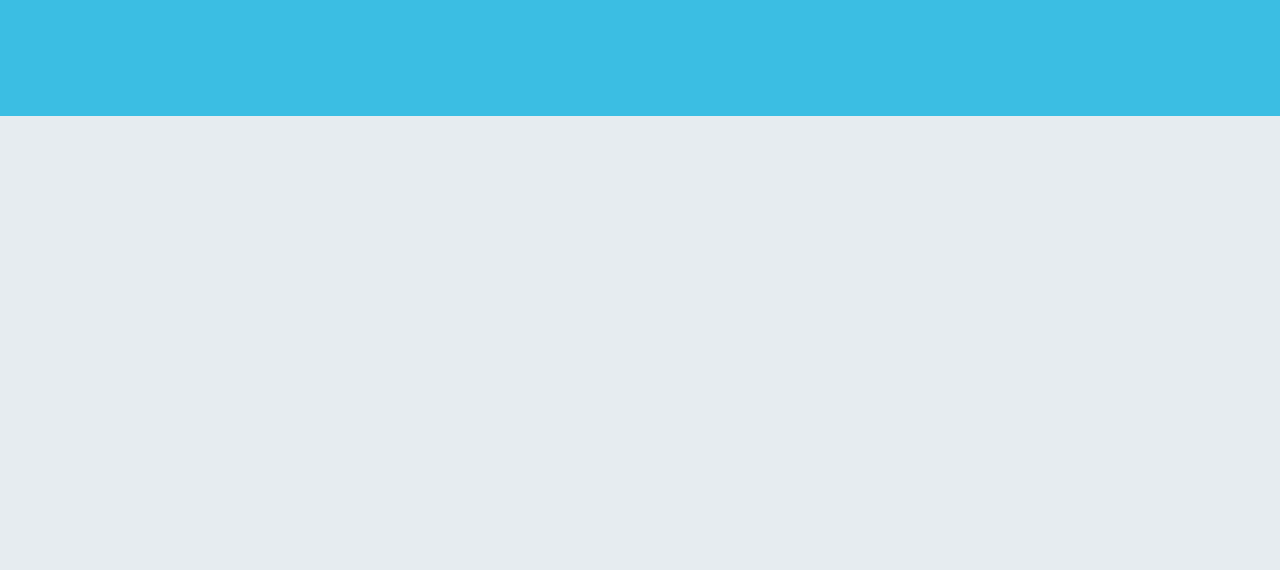
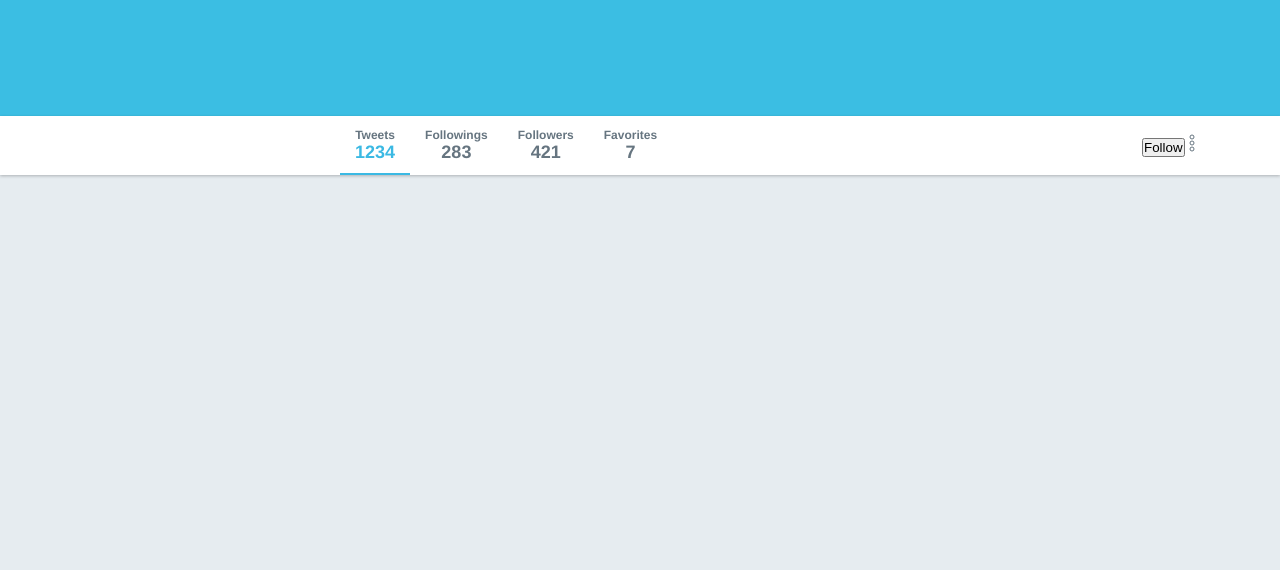
Before and after one commit to cmrib/twitter-interface, a plain HTML site: page index.html in a window 1280 px wide. Shown: the part 230-800 px from the top of the page. Drawn offline with Linux system fonts and the light colour scheme.

Commit message:
add status bar

```diff
--- a/index.html
+++ b/index.html
@@ -39,6 +39,43 @@
         <h1>Twitter do Cicero</h1>
     </div>
 
+    <div class="bar">
+        <div class="content">
+
+            <ul>
+                <li class="active">
+                    <span>Tweets</span>
+                    <strong>1234</strong>
+                </li>
+
+                <li>
+                    <span>Followings</span>
+                    <strong>283</strong>
+                </li>
+
+                <li>
+                    <span>Followers</span>
+                    <strong>421</strong>
+                </li>
+
+                <li>
+                    <span>Favorites</span>
+                    <strong>7</strong>
+                </li>
+            </ul>
+
+
+            <div class="actions">
+                <button>Follow</button>
+                <img src="/images/more.svg" alt="">
+            </div>
+
+
+        </div>
+
+
+    </div>
+
 </body>
 
 </html>
--- a/style.css
+++ b/style.css
@@ -1,10 +1,10 @@
-*{
+* {
     margin: 0;
     padding: 0;
     box-sizing: border-box;
 }
 
-body{
+body {
     background: #e6ecf0;
     font-family: 'Helvetica Neue', 'Helvetica', Arial, sans-serif;
     text-rendering: optimizeLegibility !important;
@@ -16,34 +16,33 @@ input, button {
 }
 
 /* Para fazer o container central da página, utlizar isso aqui \/ */
-.content{
+.content {
     max-width: 1170px;
     margin: 0 auto;
     padding: 0 30px;
 }
 
-header#main-header .content{
+header#main-header .content {
     display: flex;
     align-items: center;
     justify-content: space-between;
     height: 100%
 }
 
-header#main-header{
+header#main-header {
     background: #fff;
     height: 46px;
-    box-shadow: 0 1px 1px (rgba(0, 0, 0, 0.25));
+    box-shadow: 0 1px 1px rgba(0, 0, 0, 0.25);
     position: relative;
     z-index: 1;
 }
 
-header#main-header nav ul{
-
+header#main-header nav ul {
     display: flex;
     list-style: none;
 }
 
-header#main-header nav li{
+header#main-header nav li {
     font-size: 13px;
     color: #667580;
     font-weight: bold;
@@ -52,7 +51,7 @@ header#main-header nav li{
     margin-left: 30px;
 }
 
-header#main-header nav li:first-child{
+header#main-header nav li:first-child {
     margin-left: 0;
 }
 
@@ -66,7 +65,7 @@ header#main-header div.side {
     align-items: center;
 }
 
-header#main-header div.side input{
+header#main-header div.side input {
     background: #f5f8fa;
     border: solid 1px #e6ecf0;
     height: 34px;
@@ -84,7 +83,7 @@ header#main-header div.side img {
     margin: 0 15px
 }
 
-header#main-header div.side button{
+header#main-header div.side button {
     background: #3bbee3;
     height: 34px;
     display: flex;
@@ -106,3 +105,65 @@ div.banner {
     align-items: center ;
     color: #fff;
 }
+
+div.bar {
+    height: 59px;
+    background: #fff;
+    box-shadow: 0 1px 3px rgba(0, 0, 0, 0.25)
+
+}
+
+div.bar .content{
+    display: flex;
+    justify-content: space-between;
+    align-items: center;
+    padding-left: 285px;
+    height: 100%;
+}
+
+
+div.bar .content ul {
+    list-style-type: none;
+    display: flex;
+    height: 100%;
+}
+
+div.bar .content ul li {
+    display: flex;
+    flex-direction: column;
+    align-items: center;
+    justify-content: center;
+    padding: 0 15px;
+    position: relative;
+}
+
+
+div.bar .content ul li.active::after {
+    content: '';
+    height: 2px;
+    width: 100%;
+    position: absolute;
+    bottom: 0;
+    left: 0;
+    background-color: #3bb9e3;
+
+
+}
+
+div.bar .content ul li span{
+    color: #667580;
+    font-size: 12px;
+    font-weight: bold;
+}
+
+div.bar .content ul li strong{
+    color: #667580;
+    font-size: 18px;
+    font-weight: bold;
+}
+
+
+div.bar .content ul li.active strong{
+    color: #3bb9e3;
+
+}
```
